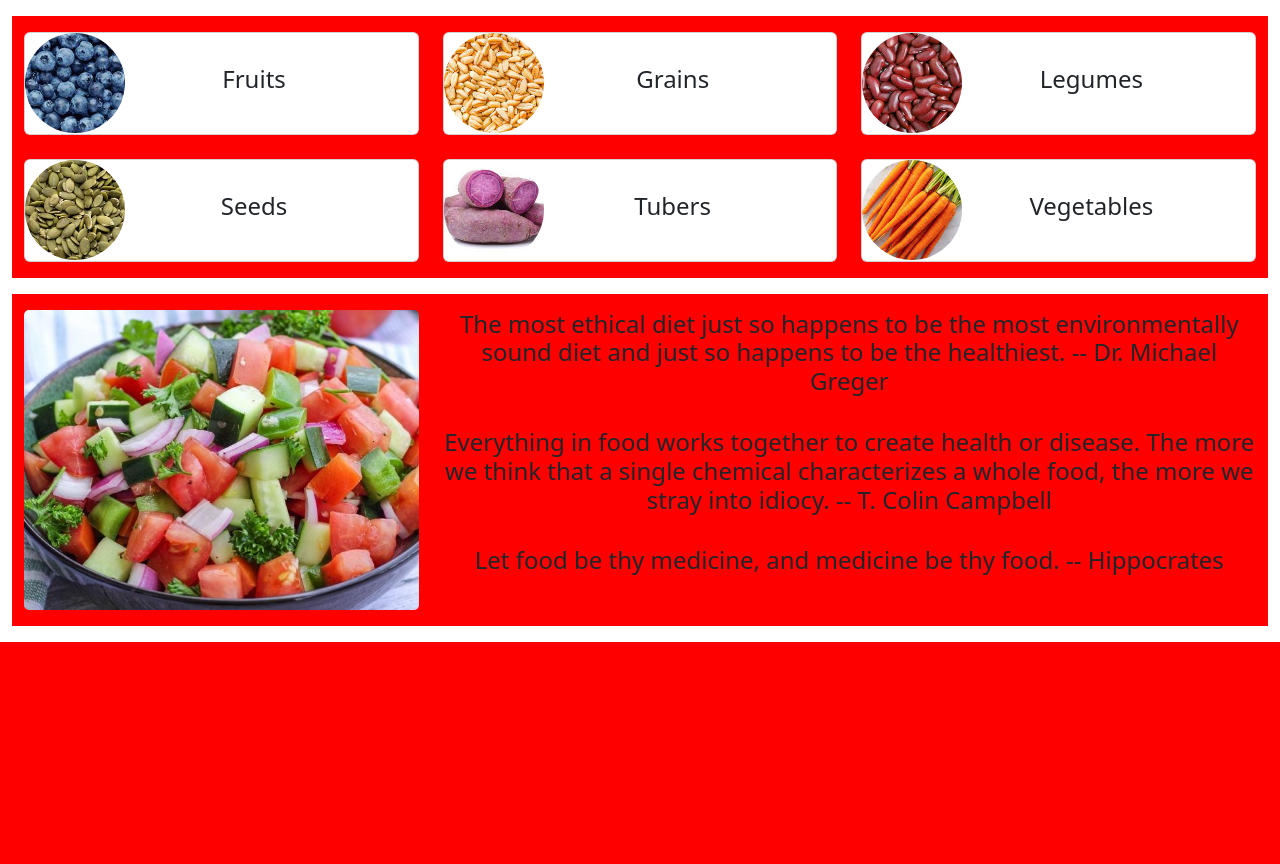
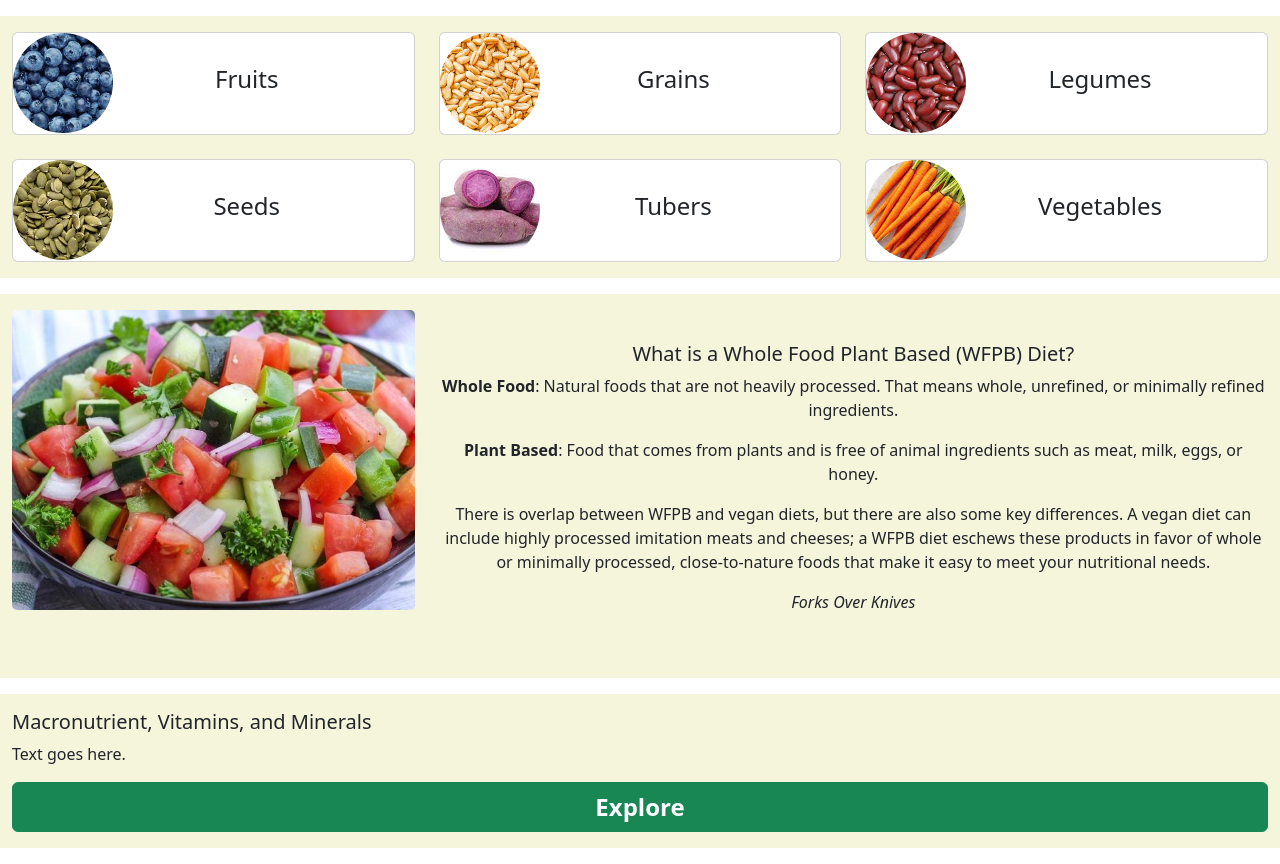
Before and after one commit to savitvitskiy/WFPB-Website, a Django app: page / in a window 1280 px wide. Shown: the part 168-1032 px from the top of the page. Before the commit the page ends 810 px from the top, so only its background shows below. Run offline with Django 4.2, Linux system fonts and the light colour scheme; data comes from the database, SQL or seed files in the repository.

Commit message:
home page additions

```diff
--- a/static/css/style.css
+++ b/static/css/style.css
@@ -1,20 +1,11 @@
 .container {
-    max-width: 100% !important;
-}
-
-.section {
     margin: 1rem;
     padding: 1rem;
     max-width: 100% !important;
-    background-color: red;
+    background-color: beige;
 }
 
-.quote {
-    background-color: white;
-    padding: 1rem;
-}
-
-.container-fluid {
+.top-img {
     background-color: yellow;
     background-image: url(../img/menu.webp);
     background-repeat: no-repeat;
@@ -46,6 +37,10 @@
     border-radius: 5px;
 }
 
+.def {
+    padding: 2rem;
+}
+
 /* .card {
     background-color: gray !important;
 } */
--- a/templates/base.html
+++ b/templates/base.html
@@ -13,7 +13,7 @@
 <body>
 <div class="bg-img">
    <nav class="navbar navbar-expand-lg bg-body-tertiary">
-      <div class="container-fluid">
+      <div class="container-fluid top-img">
         <div class="collapse navbar-collapse" id="navbarNavAltMarkup">
           <div class="navbar-nav">
             <a class="nav-link active" aria-current="page" href="/">Home</a>
@@ -26,10 +26,10 @@
     </nav>
 </div>
 
-<div class="container">
-    {% block content %}
-    {% endblock %}
-</div>
+<!-- <div class="container"> -->
+{% block content %}
+{% endblock %}
+<!-- </div> -->
 
 <script src="https://cdn.jsdelivr.net/npm/bootstrap@5.3.2/dist/js/bootstrap.bundle.min.js" integrity="sha384-C6RzsynM9kWDrMNeT87bh95OGNyZPhcTNXj1NW7RuBCsyN/o0jlpcV8Qyq46cDfL" crossorigin="anonymous"></script>
 
--- a/templates/home.html
+++ b/templates/home.html
@@ -5,7 +5,7 @@
 
 <!-- <h1>Home</h1> -->
 
-<div class="container section">
+<div class="container">
     <div class="row row-cols-1 row-cols-md-3 g-4">
         {% for category in categories %}
         <div class="col">
@@ -29,20 +29,27 @@
     </div>
 </div>
 
-<div class="container section text-center">
+<div class="container text-center">
     <div class="row row-cols-2">
       <div class="col-6 col-md-4">
         <div class="acc-img"></div>
-        <!-- <img src="{% static 'img/salad.jpeg' %}" class="acc-img" alt=""> -->
       </div>
-      <div class="col-md-8">
-        <h4>The most ethical diet just so happens to be the most environmentally sound diet and just so happens to be the healthiest. -- Dr. Michael Greger</h4>
-        </br>
-        <h4>Everything in food works together to create health or disease. The more we think that a single chemical characterizes a whole food, the more we stray into idiocy. -- T. Colin Campbell</h4>
-        </br>
-        <h4>Let food be thy medicine, and medicine be thy food. -- Hippocrates</h4>
+      <div class="col-md-8 def">
+        <h5>What is a Whole Food Plant Based (WFPB) Diet?</h5>
+        <p><b>Whole Food</b>: Natural foods that are not heavily processed. That means whole, unrefined, or minimally refined ingredients.</p>
+        <p><b>Plant Based</b>: Food that comes from plants and is free of animal ingredients such as meat, milk, eggs, or honey.</p>
+        <p>There is overlap between WFPB and vegan diets, but there are also some key differences. A vegan diet can include highly processed imitation meats and cheeses; a WFPB diet eschews these products in favor of whole or minimally processed, close-to-nature foods that make it easy to meet your nutritional needs.</p>
+        <p><i>Forks Over Knives</i></p>
       </div>
     </div>
-  </div>
+</div>
+
+<div class="container">
+    <h5>Macronutrient, Vitamins, and Minerals</h5>
+    <p>Text goes here.</p>
+    <div class="d-grid gap-2">
+        <a class="btn btn-success" href="/nutrition" role="button">Explore</a>
+    </div>
+</div>
 
 {% endblock %}
```
